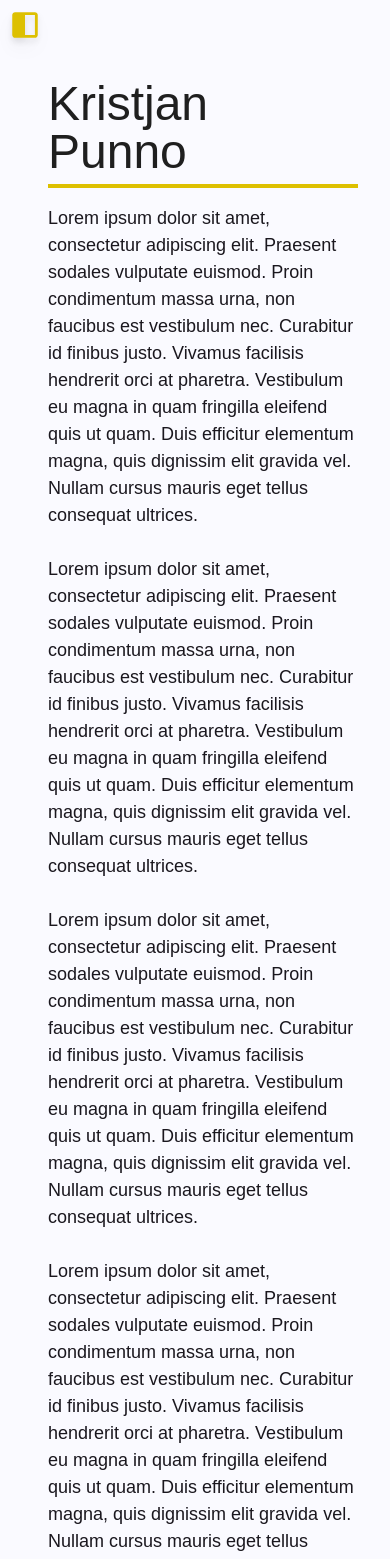
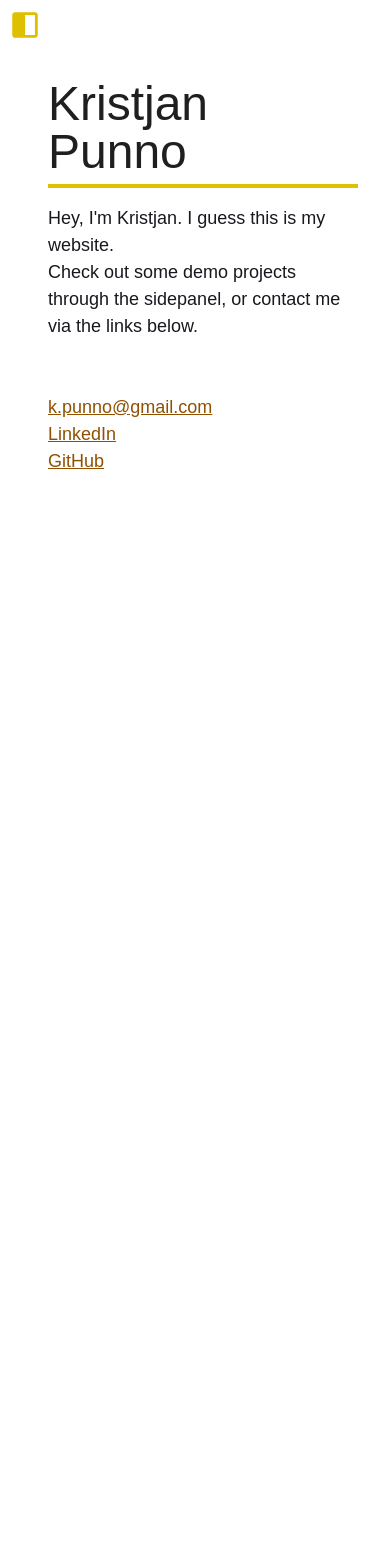
Before and after one commit to kpunno/kpunno-pf, a Next.js app: page / in a window 390 px wide. Shown: the top 1559 px of the page. After the commit the page ends 844 px from the top, so only its background shows below. Built offline with nearby package versions, Linux system fonts and the light colour scheme.

Commit message:
Update some HTML items Add some css classes Ensure Astroboy is hidden on small screens

```diff
--- a/src/app/globals.css
+++ b/src/app/globals.css
@@ -44,8 +44,18 @@ p {
   color: #FA0FFF; /* neon purple */
   color: #ddc000; /* goldenrod */
   color: #FFAA00; /* goldenrod-orange */
-  color: #FAFAFF; /* eggshell */
+  color: #F0F0F0; /* eggshell */ /* layout, background */
   color: #AFAFAF; /* eggshell-pair grey */
+}
+
+.bg-stripe {
+    background: repeating-linear-gradient(
+        135deg,
+        rgb(255,255,255),
+        rgb(255,255,255) 3px,
+        rgb(236, 233, 226) 3px,
+        rgb(236, 233, 226) 6px
+    );
 }
 
 @media (max-width: 768px) {
--- a/src/app/layout.js
+++ b/src/app/layout.js
@@ -20,7 +20,7 @@ export default function RootLayout({ children }) {
   return (
     <html lang="en">
       <body
-        className={`${geistSans.variable} ${geistMono.variable} antialiased bg-[#FAFAFF]`}
+        className={`${geistSans.variable} ${geistMono.variable} antialiased bg-[F0F0F0]`}
       >
         <Sidepanel/>
           <div className="justify-center pl-12 px-8 max-w-[48rem] mx-auto py-20">
--- a/src/app/page.js
+++ b/src/app/page.js
@@ -13,40 +13,29 @@ export default function Home() {
       <hr className="invisible py-2"/>
       <div>
         <p>
-          Lorem ipsum dolor sit amet, consectetur adipiscing elit. Praesent
-          sodales vulputate euismod. Proin condimentum massa urna, non faucibus
-          est vestibulum nec. Curabitur id finibus justo. Vivamus facilisis
-          hendrerit orci at pharetra. Vestibulum eu magna in quam fringilla
-          eleifend quis ut quam. Duis efficitur elementum magna, quis dignissim
-          elit gravida vel. Nullam cursus mauris eget tellus consequat ultrices.{" "}
+          Hey, I'm Kristjan. I guess this is my website.<br/>
+          Check out some demo projects through the sidepanel, or contact me via the links below.
         </p>
         <br/>
         <p>
-          Lorem ipsum dolor sit amet, consectetur adipiscing elit. Praesent
-          sodales vulputate euismod. Proin condimentum massa urna, non faucibus
-          est vestibulum nec. Curabitur id finibus justo. Vivamus facilisis
-          hendrerit orci at pharetra. Vestibulum eu magna in quam fringilla
-          eleifend quis ut quam. Duis efficitur elementum magna, quis dignissim
-          elit gravida vel. Nullam cursus mauris eget tellus consequat ultrices.{" "}
+          <br/>
+          <a
+            className="text-[#905000] underline hover:text-[#C0A000]"
+            href="mailto:k.punno@gmail.com"
+            target="_blank"
+          >k.punno@gmail.com</a><br/>
+          <a
+            className="text-[#905000] underline hover:text-[#C0A000]"
+            href="https://www.linkedin.com/in/kristjan-punno-68a873296/"
+            target="_blank"
+          >LinkedIn</a><br/>
+          <a
+            className="text-[#905000] underline hover:text-[#C0A000]"
+            href="https://github.com/kpunno"
+            target="_blank"
+          >GitHub</a>
         </p>
         <br/>
-        <p>
-          Lorem ipsum dolor sit amet, consectetur adipiscing elit. Praesent
-          sodales vulputate euismod. Proin condimentum massa urna, non faucibus
-          est vestibulum nec. Curabitur id finibus justo. Vivamus facilisis
-          hendrerit orci at pharetra. Vestibulum eu magna in quam fringilla
-          eleifend quis ut quam. Duis efficitur elementum magna, quis dignissim
-          elit gravida vel. Nullam cursus mauris eget tellus consequat ultrices.{" "}
-        </p>
-        <br/>
-        <p>
-          Lorem ipsum dolor sit amet, consectetur adipiscing elit. Praesent
-          sodales vulputate euismod. Proin condimentum massa urna, non faucibus
-          est vestibulum nec. Curabitur id finibus justo. Vivamus facilisis
-          hendrerit orci at pharetra. Vestibulum eu magna in quam fringilla
-          eleifend quis ut quam. Duis efficitur elementum magna, quis dignissim
-          elit gravida vel. Nullam cursus mauris eget tellus consequat ultrices.{" "}
-        </p>
       </div>
     </>
   );
--- a/src/app/projects/page.js
+++ b/src/app/projects/page.js
@@ -22,7 +22,7 @@ export default function Projects() {
           </span>
         </p>
         <hr className="invisible py-2"/>
-        <div className="flex-row m-1 border-2 rounded-xl border-[#AFAFAF] bg-[#F0FAFF] hide-on-mobile">
+        <div className="flex-row m-1 border-2 rounded-xl border-[#AFAFAF] bg-[#F0FAFF] .bg-stripe hide-on-mobile">
           <div className="px-5 py-2">
             <p>
               You are the cyan pixel, astroboy. Try to avoid the incoming
--- a/src/components/SidePanel.js
+++ b/src/components/SidePanel.js
@@ -56,7 +56,7 @@ export default function SidePanel() {
   ) : (
     <div className="flex fixed justify-between items-center p-2 mb-1 hover:text-[#FA0FFF] focus:text-[#FA0FFF]">
   <svg
-    className="transition-transform ease-in focus:translate-x-1 hover:translate-x-1 drop-shadow-lg"
+    className="transition-transform ease-in focus:translate-x-1 hover:translate-x-1"
     onClick={() => setOpen(true)}
     xmlns="http://www.w3.org/2000/svg"
     viewBox="0 -960 960 960"
```
